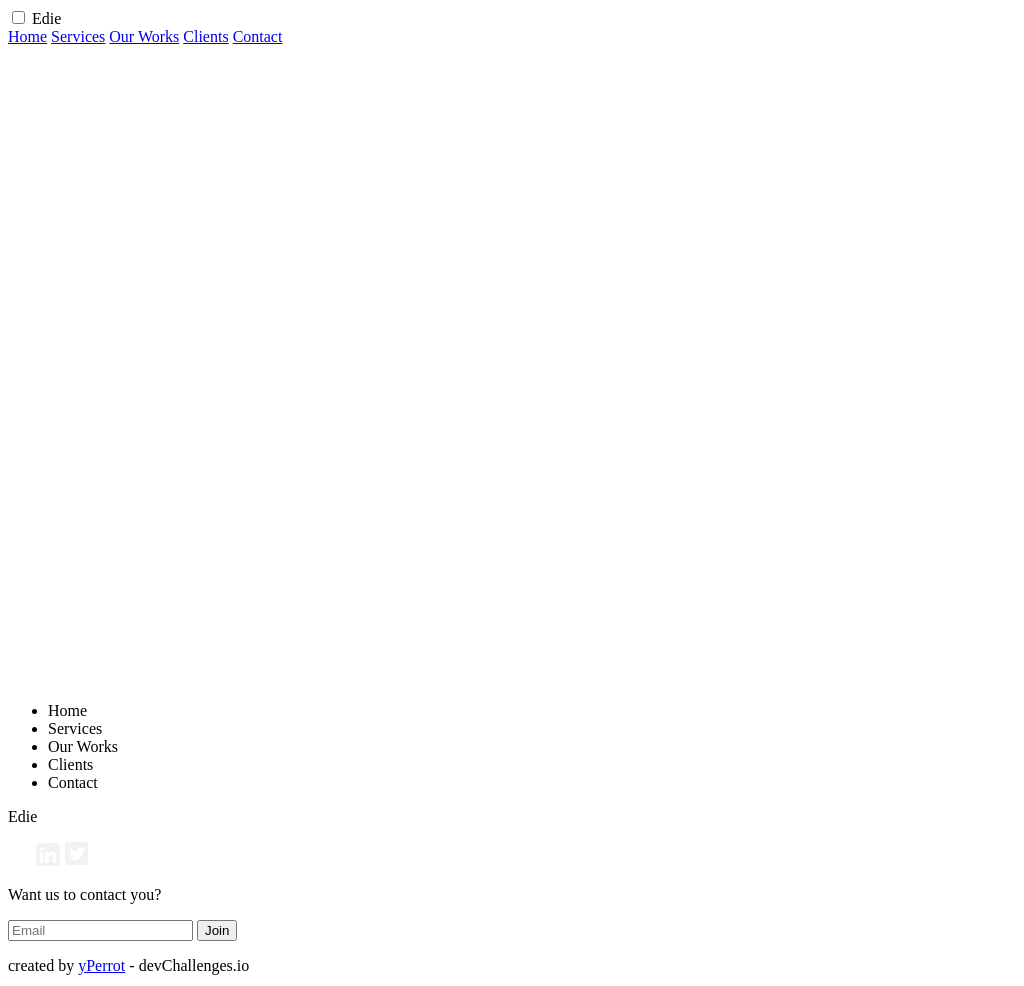
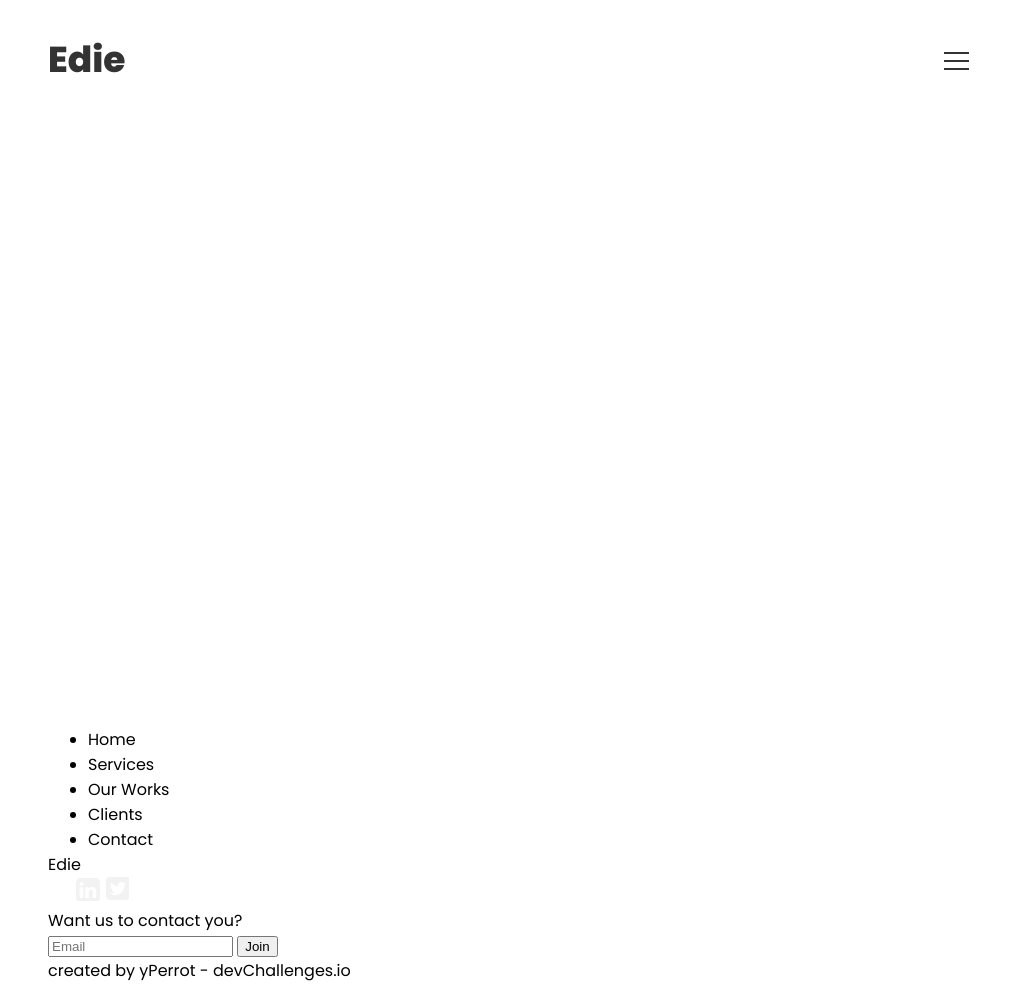
Before and after one commit to yPerrot/Solution_Responsive_devChallenges, a plain HTML site: page edie-homepage/index.html in a window 1024 px wide. Drawn offline with Linux system fonts and the light colour scheme.

Commit message:
[CSS] Add Header

```diff
--- a/edie-homepage/style/scss/style.scss
+++ b/edie-homepage/style/scss/style.scss
@@ -0,0 +1,182 @@
+@import url('https://fonts.googleapis.com/css2?family=Poppins:wght@300;400;500;700;800&display=swap');
+
+* {
+    margin: 0;
+    box-sizing: border-box;
+}
+
+:root {
+    --gray-1: #333333;
+    --gray-2: #4F4F4F;
+    --gray-3: #828282;
+    --gray-4: #BDBDBD;
+    --gray-5: #E0E0E0;
+    --gray-6: #F2F2F2;
+
+    --red: #EB5757;
+    --green: #27AE60;
+    --blue: #2D9CDB;
+
+    scroll-behavior: smooth;
+}
+
+body {
+    padding: 1rem;
+    font-family: 'Poppins', sans-serif;
+
+    @media screen and (min-width:1024px) {
+        padding: 2rem 3rem;
+    }
+}
+
+a {
+    color: inherit;
+    text-decoration: none;
+}
+
+/* === Header === */
+/* #region */
+
+header {
+    display: flex;
+    align-items: center;
+
+    color: var(--gray-1);
+
+    span {
+        font-weight: 800;
+        font-size: 1.5rem;
+        @media screen and (min-width:1024px) {
+            font-size: 2.25rem;
+        }
+    }
+
+    nav {
+        margin-left: auto;
+
+        @media screen and (max-width:1024px) {
+            display: none;
+        }
+
+        & > a {
+            font-weight: 500;
+            font-size: 1.5rem;
+
+            margin-left: 3rem;
+
+            @media screen and (max-width:1024px) {
+                font-size: 1.375rem;
+                margin-left: 0;
+                margin-bottom: 2rem;
+            }
+        }
+
+        @media screen and (max-width:1024px) {
+            display: flex;
+            flex-direction: column;
+            align-items: center;
+
+            position:fixed;
+            top: 3rem;
+            right: -100%;
+
+            width: 100%;
+            height: 100%;
+
+            background-color: #ffffff;
+
+            transition: 0.5s;
+            z-index: 1;
+
+            overflow: hidden;
+
+            padding-top: 15vh;
+        }
+    }
+}
+
+/* === HAMBURGER MENU === */
+/* #region */
+
+.check{
+    display: none;
+    cursor: pointer;
+
+    @media screen and (max-width:1024px) {
+        display: inline;
+        right: 1rem;
+
+        height: 40px;
+        width: 40px;
+
+        position: absolute;
+        z-index: 3;
+        opacity: 0;
+
+        &:checked ~ .ham-icon-container .ham-icon{
+            /* transform: rotate(135deg); */
+            transform: rotate(45deg);
+            transition: 0.3s ease;
+        }
+        &:checked ~ .ham-icon-container .ham-icon::before, &:checked ~ .ham-icon-container .ham-icon::after{
+            top: 0;
+            transform: rotate(90deg);
+        }
+
+        &:checked ~ .ham-list{
+            right: 0;
+        }
+    }
+}
+
+.ham-icon-container{
+    display: none;
+
+    @media screen and (max-width:1024px) {
+        float: right;
+
+        height: 40px;
+        width: 40px;
+        position: relative;
+        margin-left: auto;
+
+        display: block;
+    }
+}
+
+.ham-icon {
+    background: var(--gray-1);
+    height: 2px;
+    width: 25px;
+    position: relative;
+    margin: auto;
+    display: flex;
+    top: 50%;
+
+    &::before {
+        content:'';
+        position: absolute;
+        background: var(--gray-1);
+        height: 2px;
+        width: 25px;
+        top: -8px;
+    }
+
+    &::after {
+        content:'';
+        position: absolute;
+        background: var(--gray-1);
+        height: 2px;
+        width: 25px;
+        top: 8px;
+    }
+}
+
+/* #endregion */
+
+/* #endregion */
+
+/* === Footer === */
+/* #region */
+
+/* #endregion */
```
Also changed, not shown: edie-homepage/style/css/style.css, 1 other file.
